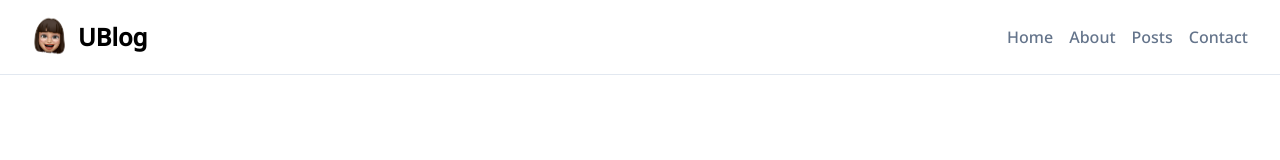
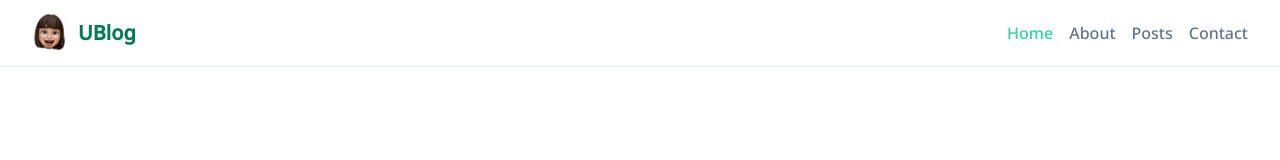
Before and after one commit to yousunzoo/UBlog, a Next.js app: page / in a window 1280 px wide. Shown: the top 160 px of the page. Built offline with nearby package versions, Linux system fonts and the light colour scheme.

Commit message:
Design: header nav 관련 디자인 수정 (#2)
* Feat: header 로고 추가, favicon 세팅

* Design: 현재 위치에 따른 nav li 색상 변경
Header 컴포넌트 생성, usePathname으로 현재 pathname 확인
header padding 값 변경

```diff
--- a/src/app/layout.tsx
+++ b/src/app/layout.tsx
@@ -1,7 +1,6 @@
-import Link from 'next/link';
 import './globals.css';
 import { Noto_Sans } from 'next/font/google';
-import Image from 'next/image';
+import Header from '@/components/Header';
 const noto = Noto_Sans({ weight: '500', subsets: ['latin'] });
 
 export const metadata = {
@@ -16,31 +15,8 @@ export default function RootLayout({ children }: { children: React.ReactNode })
 				<link rel='shortcut icon' href='/icons/favicon.ico' />
 			</head>
 			<body className={`${noto.className} mx-auto flex w-full max-w-screen-2xl flex-col`}>
-				<header className='fixed left-0 top-0 z-10 w-full border-b border-slate-200 bg-white/80 px-6 py-3 dark:border-zinc-700 dark:bg-black/80'>
-					<div className='mx-auto flex max-w-screen-2xl items-center justify-between'>
-						<Link href='/' className='flex items-center gap-1 text-2xl font-bold text-black dark:text-white'>
-							<Image src='/images/logo.png' alt='logo' width={50} height={50} />
-							<h1>{metadata.title}</h1>
-						</Link>
-						<nav>
-							<ul className='flex text-slate-500 dark:text-gray-50'>
-								<li className='mx-2'>
-									<Link href='/'>Home</Link>
-								</li>
-								<li className='mx-2'>
-									<Link href='/about'>About</Link>
-								</li>
-								<li className='mx-2'>
-									<Link href='/posts'>Posts</Link>
-								</li>
-								<li className='mx-2'>
-									<Link href='/contact'>Contact</Link>
-								</li>
-							</ul>
-						</nav>
-					</div>
-				</header>
-				<main className='pt-[65px]'>{children}</main>
+				<Header title={metadata.title} />
+				<main className='pt-[67px]'>{children}</main>
 			</body>
 		</html>
 	);
--- /dev/null
+++ b/src/components/Header.tsx
@@ -0,0 +1,37 @@
+'use client';
+import Image from 'next/image';
+import Link from 'next/link';
+import { useRouter, usePathname } from 'next/navigation';
+import React from 'react';
+
+function Header({ title }: { title: string }) {
+	const pathname = usePathname();
+	return (
+		<header className='fixed left-0 top-0 z-10 w-full border-b border-slate-200 bg-white/80 px-6 py-2 dark:border-zinc-700 dark:bg-black/80'>
+			<div className='mx-auto flex max-w-screen-2xl items-center justify-between'>
+				<Link href='/' className='flex items-center gap-1 text-2xl text-xl font-bold text-emerald-700 dark:text-white'>
+					<Image src='/images/logo.png' alt='logo' width={50} height={50} />
+					<h1>{title}</h1>
+				</Link>
+				<nav>
+					<ul className='text-small flex text-slate-500 dark:text-gray-50'>
+						<li className={`mx-2 hover:text-emerald-400 ${pathname === '/' && '!text-emerald-400'}`}>
+							<Link href='/'>Home</Link>
+						</li>
+						<li className={`mx-2 hover:text-emerald-400 ${pathname === '/about' && '!text-emerald-400'}`}>
+							<Link href='/about'>About</Link>
+						</li>
+						<li className={`mx-2 hover:text-emerald-400 ${pathname === '/posts' && '!text-emerald-400'}`}>
+							<Link href='/posts'>Posts</Link>
+						</li>
+						<li className={`mx-2 hover:text-emerald-400 ${pathname === '/contact' && '!text-emerald-400'}`}>
+							<Link href='/contact'>Contact</Link>
+						</li>
+					</ul>
+				</nav>
+			</div>
+		</header>
+	);
+}
+
+export default Header;
```
